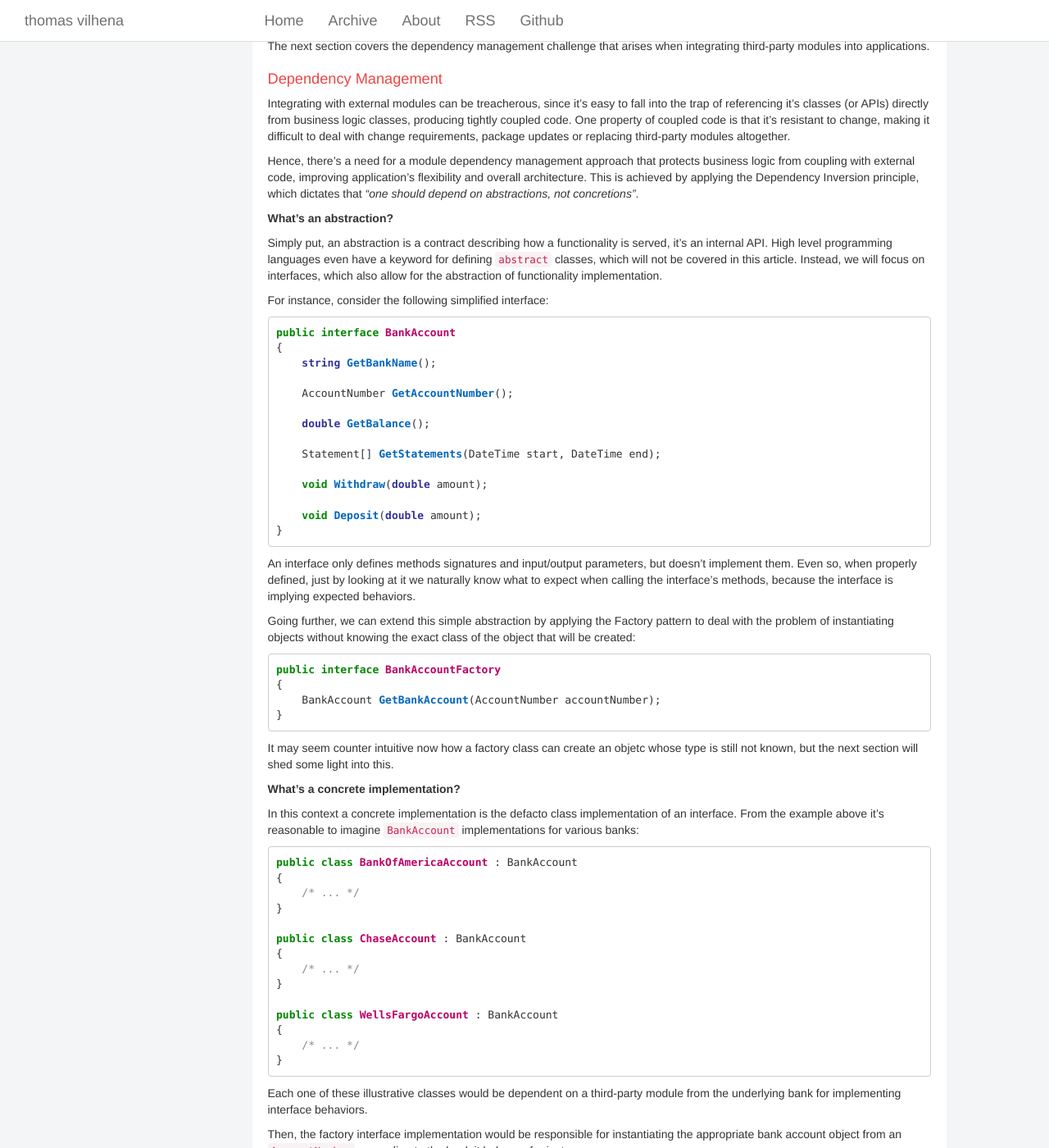
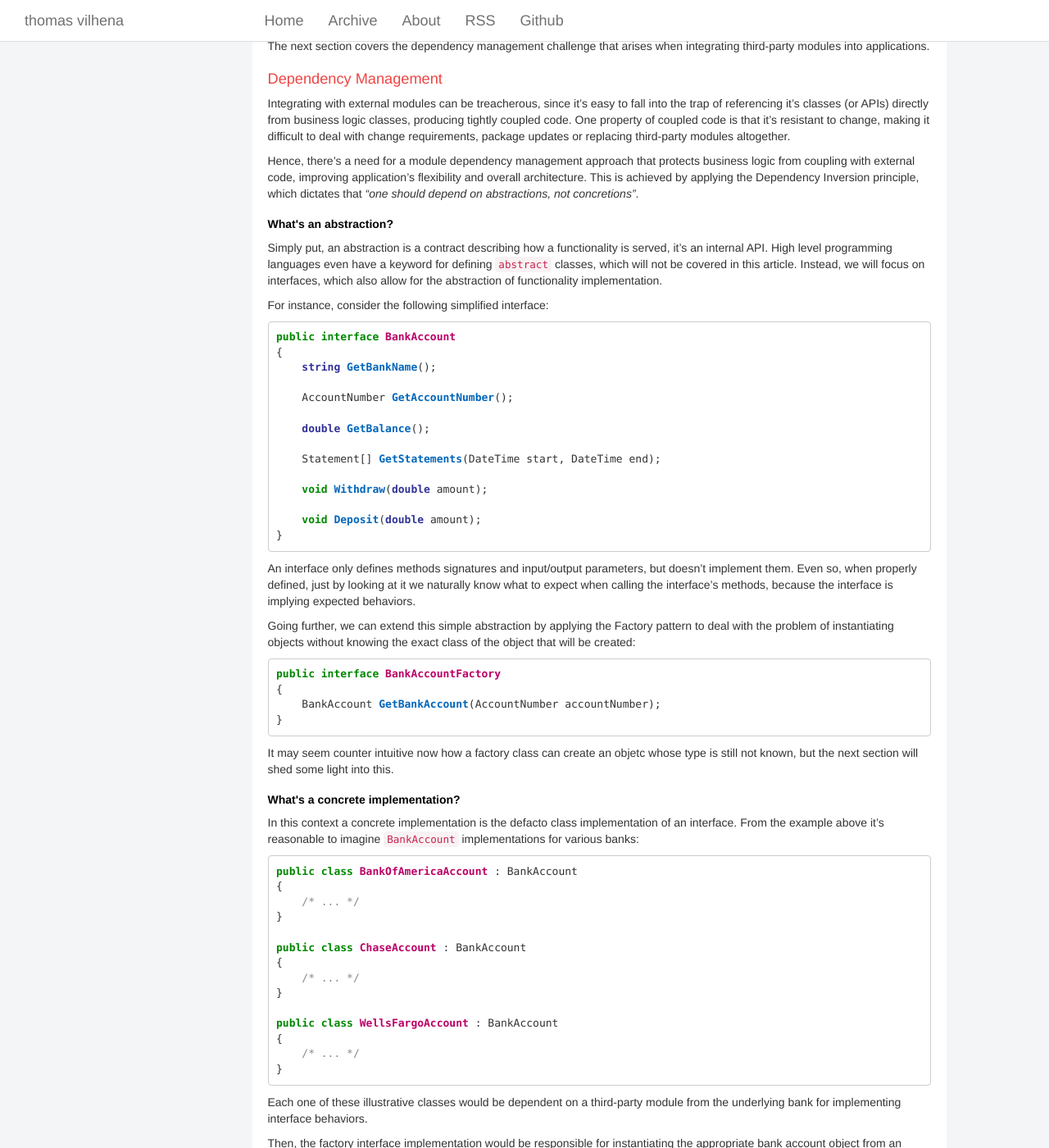
Before and after one commit to TCGV/blog, a Jekyll site: the page built from _posts/2019-07-23-integrating-third-party-modules.md, in a window 1280 px wide and 1400 px high, scrolled down 873 px. Shown: the whole window at 82% size. Built offline with Jekyll 4.4.1, drawn with Linux system fonts in a browser that asks for light colours.

````diff
--- a/_posts/2019-07-23-integrating-third-party-modules.md
+++ b/_posts/2019-07-23-integrating-third-party-modules.md
@@ -34,7 +34,7 @@ Integrating with external modules can be treacherous, since it's easy to fall in
 
 Hence, there's a need for a module dependency management approach that protects business logic from coupling with external code, improving application's flexibility and overall architecture. This is achieved by applying the Dependency Inversion principle, which dictates that <i>"one should depend on abstractions, not concretions"</i>.
 
-<b>What's an abstraction?</b>
+<h2>What's an abstraction?</h2>
 
 Simply put, an abstraction is a contract describing how a functionality is served, it's an internal API. High level programming languages even have a keyword for defining `abstract` classes, which will not be covered in this article. Instead, we will focus on interfaces, which also allow for the abstraction of functionality implementation.
 
@@ -70,7 +70,7 @@ public interface BankAccountFactory
 
 It may seem counter intuitive now how a factory class can create an objetc whose type is still not known, but the next section will shed some light into this.
 
-<b>What's a concrete implementation?</b>
+<h2>What's a concrete implementation?</h2>
 
 In this context a concrete implementation is the defacto class implementation of an interface. From the example above it's reasonable to imagine `BankAccount` implementations for various banks:
 
@@ -118,7 +118,7 @@ public class USABankAccountFactory : BankAccountFactory
 }
 ```
 
-<b>How to resolve business logic abstract dependencies?</b>
+<h2>How to resolve business logic abstract dependencies?</h2>
 
 Now the dependency inversion principle kicks in. The interfaces concrete implementations are injected into business logic objects with the help of a dependency injection (DI) framework. The DI framework will incorporate all dependencies into itself, using them to construct application services, which aren't dependent on any external module:
 
--- a/css/theme.css
+++ b/css/theme.css
@@ -63,6 +63,12 @@ body {
     font-size: 1.3em;
 }
 
+.sidebar h2 {
+    color: black;
+    font-weight: bold;
+    font-size: 1em;
+}
+
 .sidebar a {
     color: #428bca;
 }
@@ -90,6 +96,12 @@ body {
     .well h1 {
         color: #ee4444;
         font-size: 1.3em;
+    }
+
+    .well h2 {
+        color: black;
+        font-weight: bold;
+        font-size: 1em;
     }
 
 .author {
````
Also changed, not shown: _posts/2019-08-02-a-successful-deployment-model.md (+2 -2 lines), _posts/2019-08-11-complexity-classes-of-problems.md (+1 -1 lines), _posts/2020-03-21-a-strategy-for-effective-system-modularization.md (+2 -2 lines), _posts/2020-05-29-data-replication-in-random-regular-graphs.md (+3 -3 lines).
